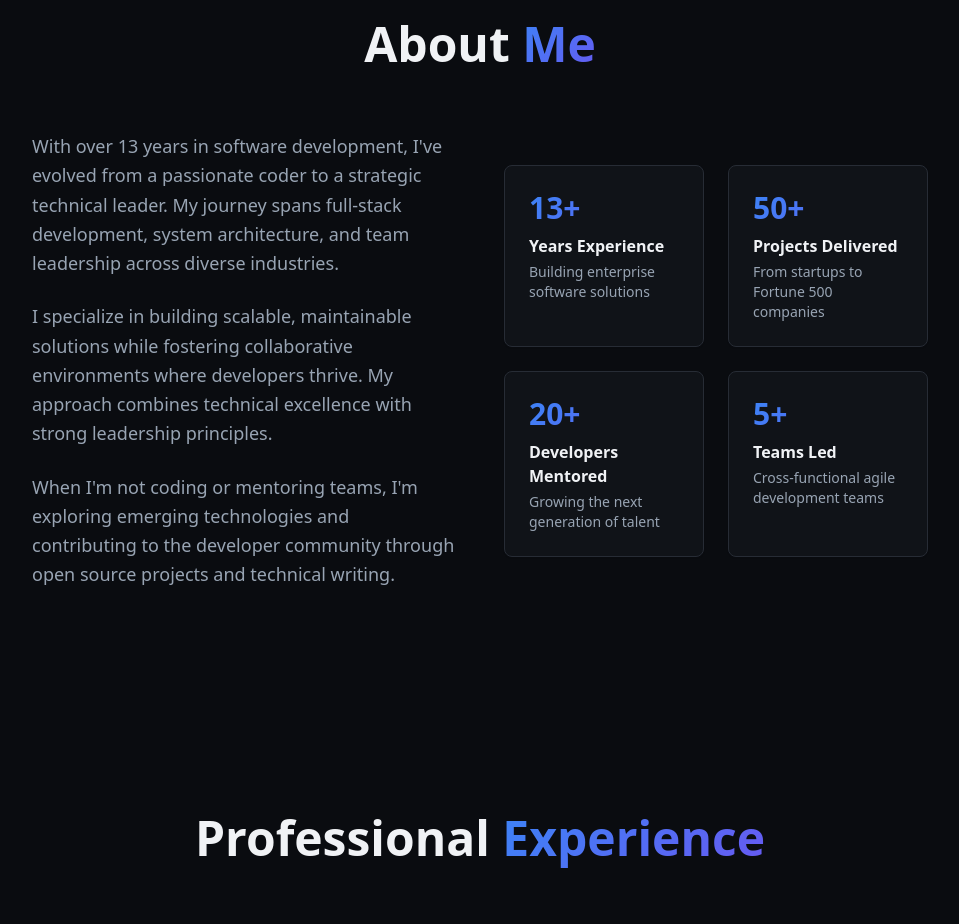
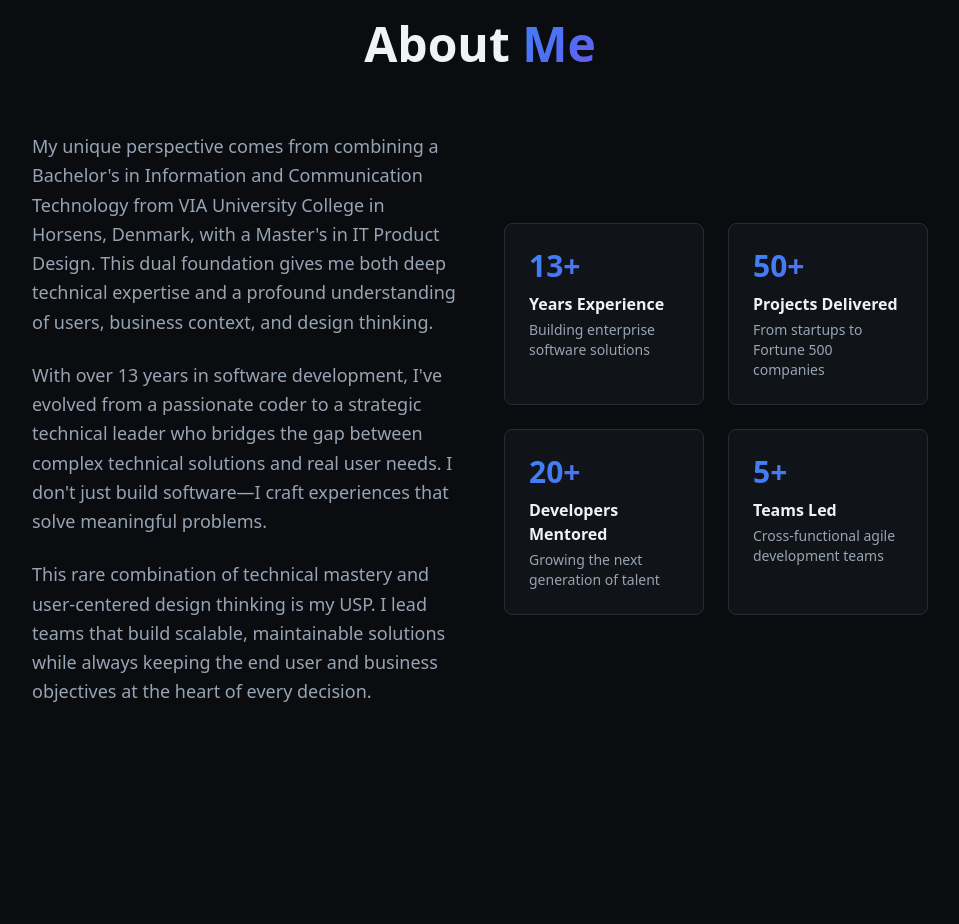
Before and after one commit to nikolovinn/leading-lines-dev, a React (Vite) app: page / in a window 1280 px wide. Shown: the part 860-1784 px from the top of the page, without its empty margins (160-1119 px from the left). Built offline with nearby package versions, Linux system fonts and the light colour scheme; the HTML template or start-up script is replaced by a standard one.

Commit message:
Update About section

```diff
--- a/src/components/About.tsx
+++ b/src/components/About.tsx
@@ -35,20 +35,22 @@ const About = () => {
           <div className="grid md:grid-cols-2 gap-12 items-center mb-16">
             <div>
               <p className="text-lg text-muted-foreground mb-6 leading-relaxed">
-                With over 13 years in software development, I've evolved from a passionate coder to a
-                strategic technical leader. My journey spans full-stack development, system architecture,
-                and team leadership across diverse industries.
+                My unique perspective comes from combining a Bachelor's in Information and Communication
+                Technology from VIA University College in Horsens, Denmark, with a Master's in IT Product Design.
+                This dual foundation gives me both deep technical expertise and a profound understanding of users,
+                business context, and design thinking.
               </p>
 
               <p className="text-lg text-muted-foreground mb-6 leading-relaxed">
-                I specialize in building scalable, maintainable solutions while fostering collaborative
-                environments where developers thrive. My approach combines technical excellence with
-                strong leadership principles.
+                With over 13 years in software development, I've evolved from a passionate coder to a
+                strategic technical leader who bridges the gap between complex technical solutions and
+                real user needs. I don't just build software—I craft experiences that solve meaningful problems.
               </p>
 
               <p className="text-lg text-muted-foreground leading-relaxed">
-                When I'm not coding or mentoring teams, I'm exploring emerging technologies and
-                contributing to the developer community through open source projects and technical writing.
+                This rare combination of technical mastery and user-centered design thinking is my USP.
+                I lead teams that build scalable, maintainable solutions while always keeping the end user
+                and business objectives at the heart of every decision.
               </p>
             </div>
 
```
